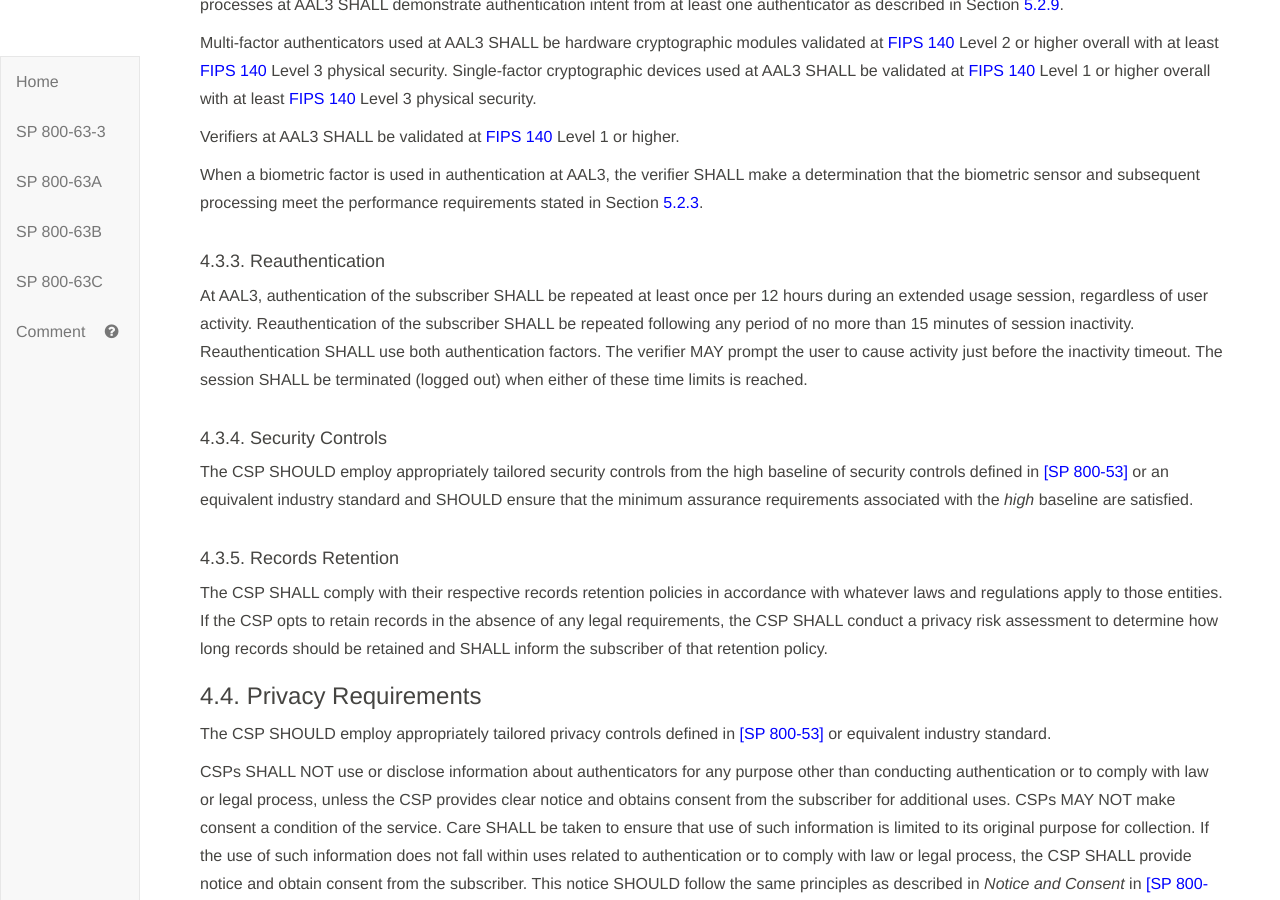
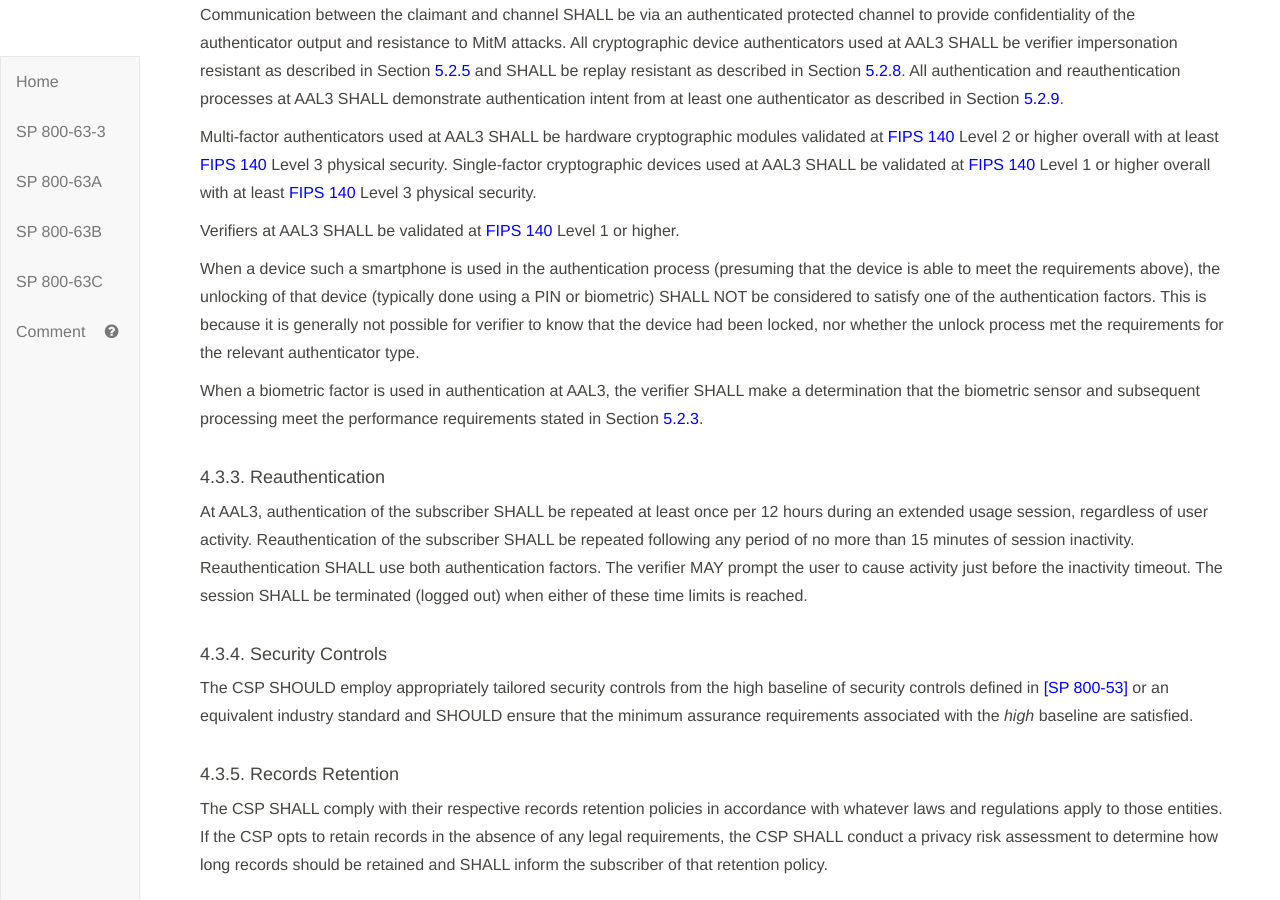
Before and after one commit to usnistgov/800-63-3, a Jekyll site: the page built from sp800-63b/sec4_aal.md, in a window 1280 px wide and 900 px high, scrolled down 3617 px. Built offline with Jekyll 4.4.1, drawn with Linux system fonts in a browser that asks for light colours; our own code applies the rules of GitHub Pages for plain Markdown files; some of the changed text lies outside the part shown.

Commit message:
Clarify that smartphone unlock isn't an authentication factor. Closes #559.

```diff
--- a/sp800-63b/sec4_aal.md
+++ b/sp800-63b/sec4_aal.md
@@ -82,6 +82,8 @@ Communication between the claimant and verifier (the primary channel in the case
 
 Verifiers operated by government agencies at AAL2 SHALL be validated to meet the requirements of [FIPS 140](#FIPS140-2) Level 1.
 
+When a device such a smartphone is used in the authentication process, the unlocking of that device (typically done using a PIN or biometric) SHALL NOT be considered to satisfy one of the authentication factors. This is because it is generally not possible for verifier to know that the device had been locked, nor whether the unlock process met the requirements for the relevant authenticator type.
+
 When a biometric factor is used in authentication at AAL2, the verifier SHOULD make a determination that the biometric sensor and subsequent processing meet the performance requirements stated in Section [5.2.3](#biometric_use).
 
 #### <a name="aal2reauth"></a>4.2.3. Reauthentication
@@ -114,6 +116,8 @@ Communication between the claimant and channel SHALL be via an authenticated pro
 Multi-factor authenticators used at AAL3 SHALL be hardware cryptographic modules validated at [FIPS 140](#FIPS140-2) Level 2 or higher overall with at least [FIPS 140](#FIPS140-2) Level 3 physical security. Single-factor cryptographic devices used at AAL3 SHALL be validated at [FIPS 140](#FIPS140-2) Level 1 or higher overall with at least [FIPS 140](#FIPS140-2) Level 3 physical security.
 
 Verifiers at AAL3 SHALL be validated at [FIPS 140](#FIPS140-2) Level 1 or higher.
+
+When a device such a smartphone is used in the authentication process (presuming that the device is able to meet the requirements above), the unlocking of that device (typically done using a PIN or biometric) SHALL NOT be considered to satisfy one of the authentication factors. This is because it is generally not possible for verifier to know that the device had been locked, nor whether the unlock process met the requirements for the relevant authenticator type.
 
 When a biometric factor is used in authentication at AAL3, the verifier SHALL make a determination that the biometric sensor and subsequent processing meet the performance requirements stated in Section [5.2.3](#biometric_use).
 
```
